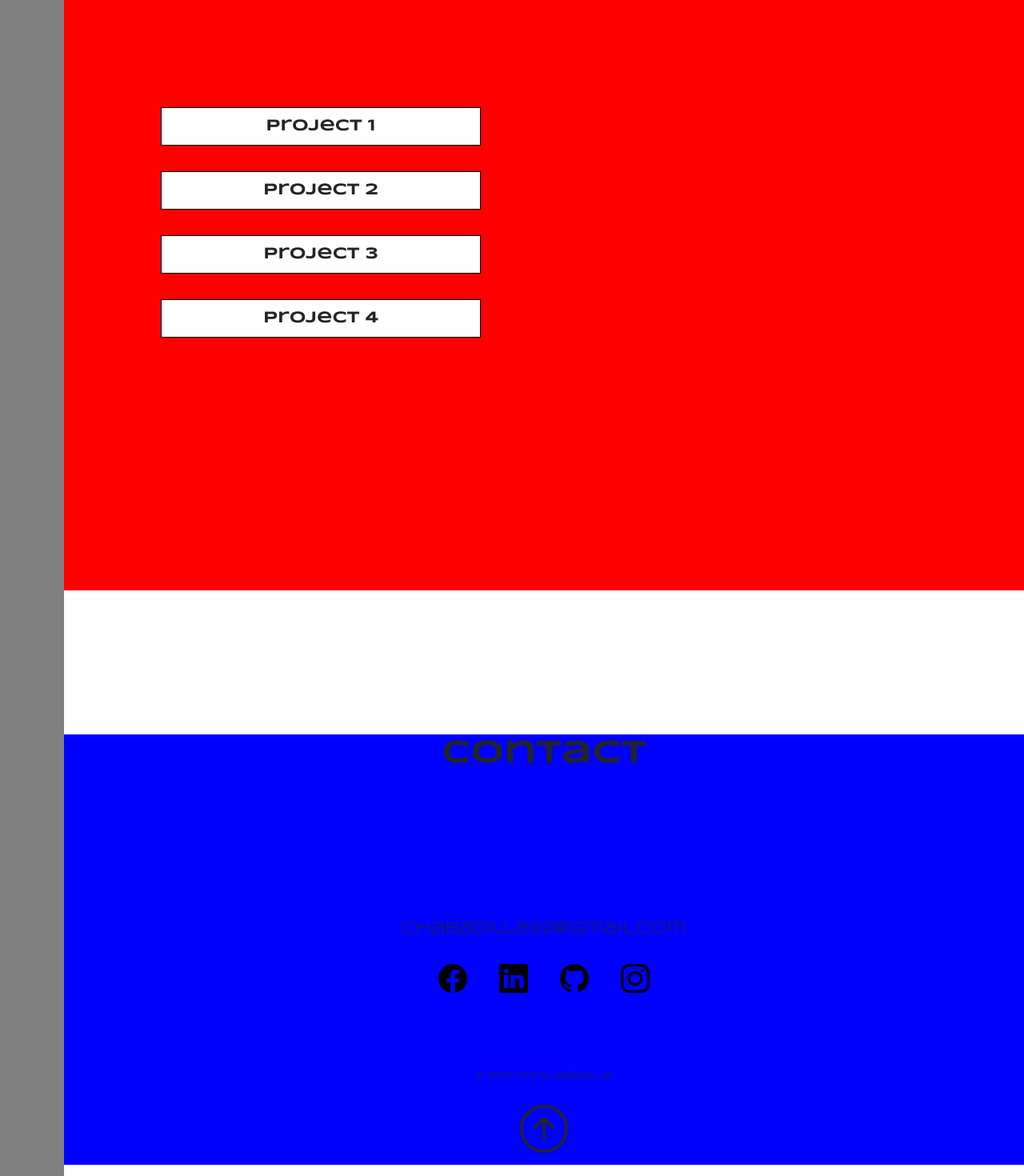
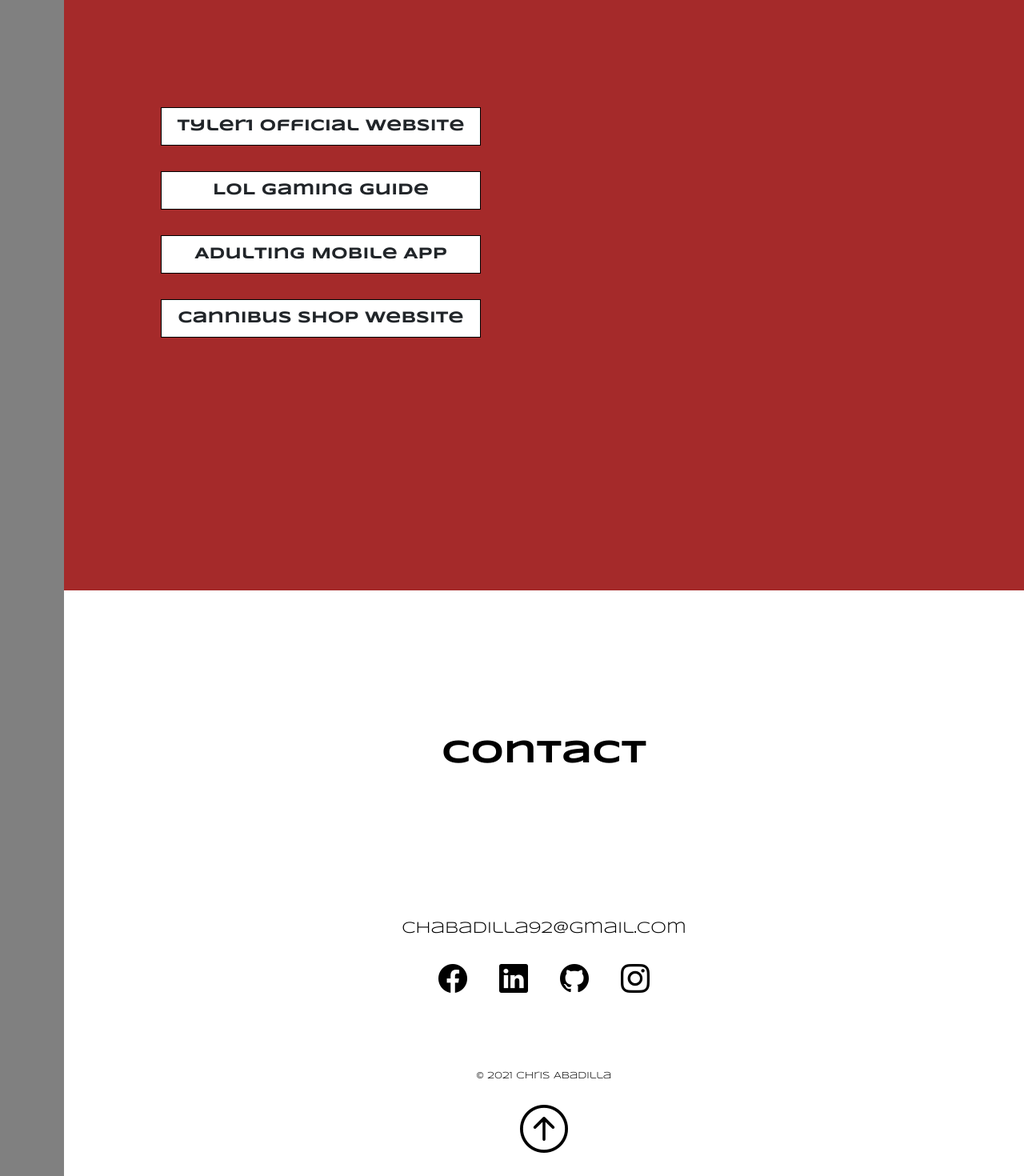
Before and after one commit to chabadilla92/reactportfolio, a React (Create React App) app: page / in a window 1280 px wide. Shown: the part 1820-3290 px from the top of the page at 80% size. Built offline with nearby package versions, Linux system fonts and the light colour scheme.

Commit message:
more changes

```diff
--- a/src/App.css
+++ b/src/App.css
@@ -122,7 +122,7 @@
 /* PROJECT */
 #projectsection {
   height: 100vh;
-  background: red;
+  background: brown;
 }
 
 /* Project Grid */
@@ -183,7 +183,6 @@
 
 #contactcontainer {
   bottom: 0;
-  background: blue;
   text-align: center;
   margin-top: 15%;
 
@@ -193,12 +192,16 @@
   margin-bottom: 3rem;
   font-family: 'Syncopate', sans-serif;
   font-weight: 700;
+  color: black;
+
 }
 
 #email {
   margin-top: 180px;
   font-family: 'Syncopate', sans-serif;
   font-size: 20px;
+  color: black;
+
 }
 
 #socials {
@@ -210,6 +213,8 @@
 #socials > li {
   list-style-type: none;
   padding: 20px;
+  color: black;
+
 }
 
 #copyright {
@@ -217,10 +222,13 @@
   padding-bottom: 0;
   font-family: 'Syncopate', sans-serif;
   font-size: 12px;
+  color: black;
+
 }
 
 #contactbtn {
   margin-top: 10px;
   font-size: 60px;
   padding: 0;
+  color: black;
 }
--- a/src/data/data.json
+++ b/src/data/data.json
@@ -1,28 +1,28 @@
 [
     {
         "id": "id1",
-        "title": "Project 1",
+        "title": "Tyler1 Official Website",
         "description": "This is my first project.",
         "link": "#id1",
         "row": "row1"
     },
     {
         "id": "id2",
-        "title": "Project 2",
+        "title": "LoL Gaming Guide",
         "description": "This is my second project.",
         "link": "#id2",
         "row": "row2"
     },
     {
         "id": "id3",
-        "title": "Project 3",
+        "title": "Adulting Mobile App",
         "description": "This is my third project.",
         "link": "#id3",
         "row": "row3"
     },
     {
         "id": "id4",
-        "title": "Project 4",
+        "title": "Cannibus Shop Website",
         "description": "This is my fourth project.",
         "link": "#id4",
         "row": "row4"
```
